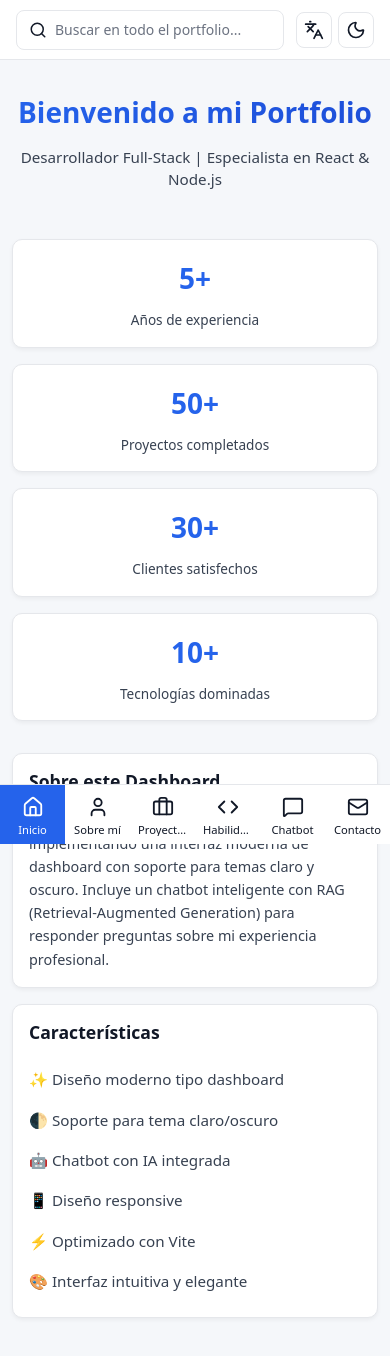
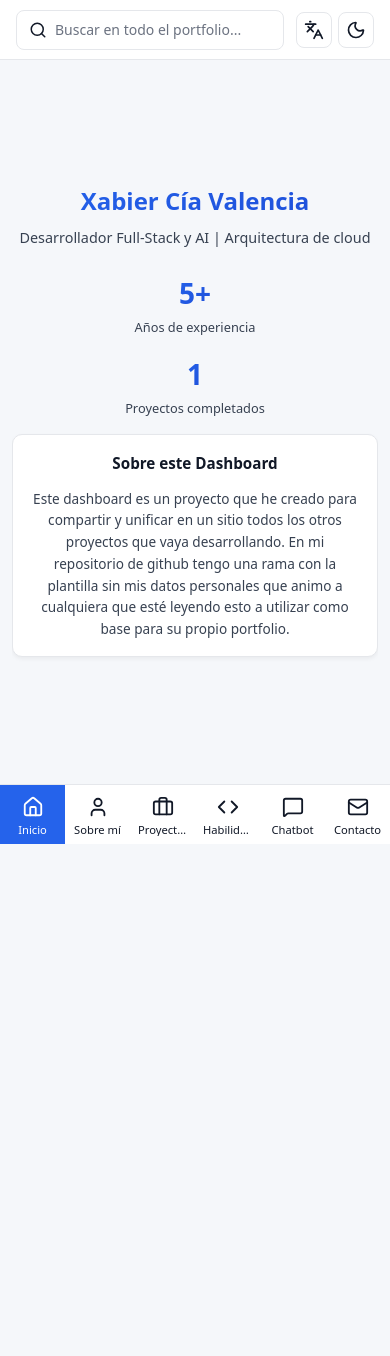
Before and after one commit to xabware/portfolio, a React (Vite) app: page / in a window 390 px wide. Shown: the top 1356 px of the page. After the commit the page ends 844 px from the top, so only its background shows below. Built offline with nearby package versions, Linux system fonts and the light colour scheme.

Commit message:
personalizaciones

```diff
--- a/package.json
+++ b/package.json
@@ -18,7 +18,8 @@
     "gh-pages": "^6.3.0",
     "lucide-react": "^0.562.0",
     "react": "^19.2.0",
-    "react-dom": "^19.2.0"
+    "react-dom": "^19.2.0",
+    "simple-icons": "^16.6.0"
   },
   "devDependencies": {
     "@eslint/js": "^9.39.1",
--- a/src/components/sections/Home.css
+++ b/src/components/sections/Home.css
@@ -1,13 +1,20 @@
+.home-no-scroll {
+  height: 100%;
+  display: flex;
+  flex-direction: column;
+  justify-content: center;
+  overflow: hidden;
+  gap: 2rem;
+}
+
 .hero-section {
   text-align: center;
-  padding: 3rem 0;
-  margin-bottom: 3rem;
 }
 
 .hero-title {
-  font-size: 3rem;
+  font-size: 2.5rem;
   font-weight: 700;
-  margin-bottom: 1rem;
+  margin-bottom: 0.75rem;
   color: var(--text-primary);
   background: linear-gradient(135deg, var(--primary-color), var(--primary-hover));
   -webkit-background-clip: text;
@@ -24,66 +31,108 @@
 }
 
 .hero-subtitle {
-  font-size: 1.25rem;
+  font-size: 1.1rem;
   color: var(--text-secondary);
-  line-height: 1.5;
+  line-height: 1.4;
+  max-width: 600px;
+  margin: 0 auto 2rem;
 }
 
-.stats-grid {
-  display: grid;
-  grid-template-columns: repeat(auto-fit, minmax(200px, 1fr));
-  gap: 1.5rem;
-  margin-bottom: 2rem;
+.stats-inline {
+  display: flex;
+  justify-content: center;
+  align-items: center;
+  gap: 3rem;
+  margin-top: 1.5rem;
 }
 
-.stat-card {
-  text-align: center;
+.stat-item {
+  display: flex;
+  flex-direction: column;
+  align-items: center;
+  position: relative;
+}
+
+.stat-item:not(:last-child)::after {
+  content: '';
+  position: absolute;
+  right: -1.5rem;
+  top: 50%;
+  transform: translateY(-50%);
+  width: 1px;
+  height: 60%;
+  background: var(--border-color);
+  opacity: 0.3;
 }
 
 .stat-number {
   font-size: 2.5rem;
   font-weight: 700;
-  color: var(--primary-color);
-  margin-bottom: 0.5rem;
+  background: linear-gradient(135deg, var(--primary-color), var(--primary-hover));
+  -webkit-background-clip: text;
+  -webkit-text-fill-color: transparent;
+  background-clip: text;
+  margin-bottom: 0.25rem;
+}
+
+@supports not (background-clip: text) {
+  .stat-number {
+    color: var(--primary-color);
+  }
 }
 
 .stat-label {
-  font-size: 0.95rem;
+  font-size: 0.9rem;
   color: var(--text-secondary);
+  font-weight: 500;
 }
 
-.info-grid {
-  display: grid;
-  grid-template-columns: repeat(auto-fit, minmax(300px, 1fr));
-  gap: 1.5rem;
+.description-section {
+  max-width: 700px;
+  margin: 0 auto;
+  width: 100%;
 }
 
-.features-list {
-  list-style: none;
+.description-card {
+  background: var(--card-bg);
+  border: 1px solid var(--border-color);
+  text-align: center;
 }
 
-.features-list li {
-  padding: 0.5rem 0;
+.description-title {
+  font-size: 1.1rem;
+  font-weight: 600;
+  color: var(--text-primary);
+  margin-bottom: 0.75rem;
+}
+
+.description-text {
   font-size: 0.95rem;
+  line-height: 1.6;
+  color: var(--text-secondary);
+  margin: 0;
 }
 
 @media (max-width: 768px) {
-  .hero-section {
-    padding: 2rem 0;
-    margin-bottom: 2rem;
+  .home-no-scroll {
+    gap: 1.5rem;
   }
 
   .hero-title {
-    font-size: 2rem;
+    font-size: 1.75rem;
   }
 
   .hero-subtitle {
-    font-size: 1rem;
+    font-size: 0.95rem;
+    margin-bottom: 1.5rem;
   }
 
-  .stats-grid {
-    grid-template-columns: repeat(2, 1fr);
-    gap: 1rem;
+  .stats-inline {
+    gap: 2rem;
+  }
+
+  .stat-item:not(:last-child)::after {
+    right: -1rem;
   }
 
   .stat-number {
@@ -94,31 +143,51 @@
     font-size: 0.85rem;
   }
 
-  .info-grid {
-    grid-template-columns: 1fr;
-    gap: 1rem;
+  .description-title {
+    font-size: 1rem;
+  }
+
+  .description-text {
+    font-size: 0.9rem;
   }
 }
 
 @media (max-width: 480px) {
-  .hero-section {
-    padding: 1.5rem 0;
-    margin-bottom: 1.5rem;
+  .home-no-scroll {
+    gap: 1rem;
   }
 
   .hero-title {
-    font-size: 1.75rem;
+    font-size: 1.5rem;
   }
 
   .hero-subtitle {
-    font-size: 0.95rem;
+    font-size: 0.9rem;
+    margin-bottom: 1rem;
   }
 
-  .stats-grid {
-    grid-template-columns: 1fr;
+  .stats-inline {
+    flex-direction: column;
+    gap: 1rem;
+  }
+
+  .stat-item:not(:last-child)::after {
+    display: none;
   }
 
   .stat-number {
     font-size: 1.75rem;
   }
+
+  .stat-label {
+    font-size: 0.8rem;
+  }
+
+  .description-title {
+    font-size: 0.95rem;
+  }
+
+  .description-text {
+    font-size: 0.85rem;
+  }
 }
--- a/src/components/sections/Home.tsx
+++ b/src/components/sections/Home.tsx
@@ -10,50 +10,29 @@ const Home = memo(() => {
 
   const stats = useMemo(() => [
     { number: '5+', label: t.yearsExperience },
-    { number: '50+', label: t.projectsCompleted },
-    { number: '30+', label: t.satisfiedClients },
-    { number: '10+', label: t.techMastered },
-  ], [t]);
-
-  const features = useMemo(() => [
-    t.modernDesign,
-    t.darkModeSupport,
-    t.aiChatbot,
-    t.responsiveDesign,
-    t.viteOptimized,
-    t.elegantInterface,
+    { number: '1', label: t.projectsCompleted },
   ], [t]);
 
   return (
-    <div className="section-content">
+    <div className="section-content home-no-scroll">
       <div className="hero-section">
         <h1 className="hero-title">{t.welcomeTitle}</h1>
-        <p className="hero-subtitle">
-          {t.welcomeSubtitle}
-        </p>
+        <p className="hero-subtitle">{t.welcomeSubtitle}</p>
+
+        <div className="stats-inline">
+          {stats.map((stat, index) => (
+            <div key={`stat-${index}`} className="stat-item">
+              <div className="stat-number">{stat.number}</div>
+              <div className="stat-label">{stat.label}</div>
+            </div>
+          ))}
+        </div>
       </div>
 
-      <div className="stats-grid">
-        {stats.map((stat, index) => (
-          <Card key={`stat-${index}`} className="stat-card">
-            <div className="stat-number">{stat.number}</div>
-            <div className="stat-label">{stat.label}</div>
-          </Card>
-        ))}
-      </div>
-
-      <div className="info-grid">
-        <Card title={t.aboutDashboard}>
-          <p>
-            {t.dashboardDescription}
-          </p>
-        </Card>
-        <Card title={t.features}>
-          <ul className="features-list">
-            {features.map((feature, index) => (
-              <li key={`feature-${index}`}>{feature}</li>
-            ))}
-          </ul>
+      <div className="description-section">
+        <Card className="description-card">
+          <h3 className="description-title">{t.aboutDashboard}</h3>
+          <p className="description-text">{t.dashboardDescription}</p>
         </Card>
       </div>
     </div>
--- a/src/components/sections/Projects.tsx
+++ b/src/components/sections/Projects.tsx
@@ -1,6 +1,7 @@
 import { useMemo, memo } from 'react';
 import Card from '../Card';
-import { ExternalLink, Github } from 'lucide-react';
+import { ExternalLink } from 'lucide-react';
+import { GithubIcon } from '../BrandIcons';
 import { useLanguage } from '../../contexts/LanguageContext';
 import { useTranslations } from '../../translations';
 import './Projects.css';
@@ -64,7 +65,7 @@ const Projects = memo(() => {
             </div>
             <div className="project-links">
               <a href={project.github} target="_blank" rel="noopener noreferrer">
-                <Github size={18} />
+                <GithubIcon size={18} />
                 {t.code}
               </a>
               <a href={project.demo} target="_blank" rel="noopener noreferrer">
--- a/src/components/sections/Skills.tsx
+++ b/src/components/sections/Skills.tsx
@@ -13,36 +13,37 @@ const Skills = memo(() => {
       title: t.frontend,
       skills: [
         { name: 'React', level: 95 },
-        { name: 'TypeScript', level: 90 },
-        { name: 'CSS/Sass', level: 85 },
-        { name: 'Vue.js', level: 75 },
+        { name: 'ASP', level: 90 },
+        { name: 'CSS', level: 70 },
+        { name: 'Angular.js', level: 90 },
       ],
     },
     {
       title: t.backend,
       skills: [
-        { name: 'Node.js', level: 90 },
+        { name: '.NET', level: 90 },
         { name: 'Python', level: 85 },
-        { name: 'Express', level: 88 },
-        { name: 'FastAPI', level: 80 },
+        { name: 'Java', level: 75 },
+        { name: 'PHP', level: 80 },
       ],
     },
     {
       title: t.databases,
       skills: [
-        { name: 'MongoDB', level: 85 },
-        { name: 'PostgreSQL', level: 82 },
-        { name: 'Redis', level: 75 },
-        { name: 'Pinecone', level: 70 },
+        { name: 'Microsoft SQL Server', level: 95 },
+        { name: 'SQL', level: 95 },
+        { name: 'Entity Framework', level: 90 },
+        { name: 'T-SQL', level: 90 },
       ],
     },
     {
       title: t.devopsTools,
       skills: [
-        { name: 'Git', level: 92 },
-        { name: 'Docker', level: 80 },
-        { name: 'AWS', level: 75 },
-        { name: 'CI/CD', level: 78 },
+        { name: 'Git', level: 100 },
+        { name: 'Docker', level: 70 },
+        { name: 'Azure DevOps', level: 70 },
+        { name: 'AWS', level: 60 },
+        { name: 'CI/CD', level: 80 },
       ],
     },
   ], [t]);
@@ -50,7 +51,6 @@ const Skills = memo(() => {
   const additionalSkills = useMemo(() => [
     t.skillAgileScrum,
     t.skillRestApis,
-    t.skillGraphQL,
     t.skillMicroservices,
     t.skillTesting,
     t.skillUIUX,
@@ -58,6 +58,7 @@ const Skills = memo(() => {
     t.skillPerformanceOptimization,
     t.skillSecurityBestPractices,
     t.skillTeamLeadership,
+    t.skillAutonomia,
   ], [t]);
 
   return (
--- a/src/translations.ts
+++ b/src/translations.ts
@@ -16,40 +16,40 @@ export const translations = {
     contact: 'Contacto',
 
     // Home
-    welcomeTitle: 'Bienvenido a mi Portfolio',
-    welcomeSubtitle: 'Desarrollador Full-Stack | Especialista en React & Node.js',
+    welcomeTitle: 'Xabier Cía Valencia',
+    welcomeSubtitle: 'Desarrollador Full-Stack y AI | Arquitectura de cloud',
     yearsExperience: 'Años de experiencia',
     projectsCompleted: 'Proyectos completados',
-    satisfiedClients: 'Clientes satisfechos',
-    techMastered: 'Tecnologías dominadas',
     aboutDashboard: 'Sobre este Dashboard',
-    dashboardDescription: 'Este portfolio está construido con React y Vite, implementando una interfaz moderna de dashboard con soporte para temas claro y oscuro. Incluye un chatbot inteligente con RAG (Retrieval-Augmented Generation) para responder preguntas sobre mi experiencia profesional.',
-    features: 'Características',
-    modernDesign: '✨ Diseño moderno tipo dashboard',
-    darkModeSupport: '🌓 Soporte para tema claro/oscuro',
-    aiChatbot: '🤖 Chatbot con IA integrada',
-    responsiveDesign: '📱 Diseño responsive',
-    viteOptimized: '⚡ Optimizado con Vite',
-    elegantInterface: '🎨 Interfaz intuitiva y elegante',
+    dashboardDescription: 'Este dashboard es un proyecto que he creado para compartir y unificar en un sitio todos los otros proyectos que vaya desarrollando. En mi repositorio de github tengo una rama con la plantilla sin mis datos personales que animo a cualquiera que esté leyendo esto a utilizar como base para su propio portfolio.',
 
     // About
     aboutMe: 'Sobre mí',
-    aboutDescription1: 'Soy un desarrollador full-stack apasionado por crear soluciones innovadoras y eficientes. Con más de 5 años de experiencia en el desarrollo web, me especializo en tecnologías modernas como React, Node.js, y bases de datos tanto relacionales como NoSQL.',
-    aboutDescription2: 'Mi enfoque se centra en escribir código limpio, mantenible y escalable, siempre buscando las mejores prácticas y las últimas tendencias en desarrollo de software.',
+    aboutDescription1: 'Soy una persona curiosa e implicada. Elegí como carrera la ingeniería de software porque estaba dudando entre demasiadas carreras, física, biología, matemáticas... Y sentí que la ingeniería de software, por su caracter transversal, me permitiría explorar muchas áreas y llegar a encontrar qué era lo que más me apasionaba en la vida.',
+    aboutDescription2: 'A día de hoy, soy consciente de que lo que me llamó de la informática, es su capacidad para transformar cada área del mundo de una forma distinta, y de impactar en tantas vidas de una forma positiva. Me gusta estar al día con los últimos avances tecnológicos, y encontrar formas de las que pueden mejorar la calidad de vida de las personas.',
     professionalExperience: 'Experiencia Profesional',
-    seniorFullStack: 'Senior Full-Stack Developer',
-    techCompany: 'Tech Company | 2022 - Presente',
-    seniorDescription: 'Desarrollo de aplicaciones empresariales utilizando React, Node.js y microservicios. Implementación de arquitecturas escalables y sistemas distribuidos.',
-    fullStackDeveloper: 'Full-Stack Developer',
-    startupTech: 'Startup Tech | 2020 - 2022',
-    fullStackDescription: 'Desarrollo de MVP y productos desde cero. Trabajo con equipos ágiles y metodologías modernas de desarrollo.',
-    juniorDeveloper: 'Junior Developer',
-    softwareAgency: 'Software Agency | 2019 - 2020',
-    juniorDescription: 'Desarrollo frontend y backend de aplicaciones web. Aprendizaje de mejores prácticas y trabajo en equipo.',
+    seniorFullStack: 'Full-Stack Developer',
+    techCompany: 'Tracasa instrumental | 2021 - Presente',
+    seniorDescription: 'Desarrollo de aplicaciones gubernamentales utilizando principalmente .NET, angular, react y T-SQL. Implementación de arquitectura y planificación de proyectos, integración de sistemas de inteligencia artificial.',
+    fullStackDeveloper: 'Prácticas extracurriculares',
+    startupTech: 'Veridas | 2020',
+    fullStackDescription: 'Preparación de conjuntos de datos para entrenar modelos de reconocimiento facial. Diseño de aplicaciones móviles con android studio y java.',
+    juniorDeveloper: 'Prácticas extracurriculares',
+    softwareAgency: 'Veridas | 2019',
+    juniorDescription: 'Preparación de conjuntos de datos para entrenar modelos de reconocimiento facial.',
     education: 'Educación',
-    degree: 'Ingeniería en Sistemas Computacionales',
-    university: 'Universidad Tecnológica | 2015 - 2019',
-    degreeDescription: 'Especialización en desarrollo de software y sistemas distribuidos.',
+    educationItems: [
+      {
+        degree: 'Master en Ingeniería informática',
+        institution: 'Universidad pública de Navarra | 2021-2024',
+        description: 'Master generalista que cubre los contenidos que se quedan fuera del grado.'
+      },
+      {
+        degree: 'Ingeniería informática',
+        institution: 'Universidad pública de Navarra | 2017-2021',
+        description: 'Especialización en Computación y sistemas inteligentes y en Tecnologías de la información.'
+      }
+    ],
 
     // Projects
     myProjects: 'Mis Proyectos',
@@ -127,14 +127,14 @@ export const translations = {
     // Skills - Additional Competencies
     skillAgileScrum: 'Agile/Scrum',
     skillRestApis: 'REST APIs',
-    skillGraphQL: 'GraphQL',
     skillMicroservices: 'Microservicios',
-    skillTesting: 'Testing (Jest, Pytest)',
+    skillTesting: 'Testing',
     skillUIUX: 'UI/UX Design',
     skillResponsiveDesign: 'Responsive Design',
     skillPerformanceOptimization: 'Performance Optimization',
     skillSecurityBestPractices: 'Security Best Practices',
-    skillTeamLeadership: 'Team Leadership',
+    skillTeamLeadership: 'Liderazgo',
+    skillAutonomia: 'Autonomía',
   },
   en: {
     // Header
@@ -181,9 +181,18 @@ export const translations = {
     softwareAgency: 'Software Agency | 2019 - 2020',
     juniorDescription: 'Frontend and backend development of web applications. Learning best practices and teamwork.',
     education: 'Education',
-    degree: 'Computer Systems Engineering',
-    university: 'Technological University | 2015 - 2019',
-    degreeDescription: 'Specialization in software development and distributed systems.',
+    educationItems: [
+      {
+        degree: 'Master in Computer Engineering',
+        institution: 'Public University of Navarre | 2021-2024',
+        description: 'Generalist master covering contents that are outside the undergraduate degree.'
+      },
+      {
+        degree: 'Computer Engineering',
+        institution: 'Public University of Navarre | 2017-2021',
+        description: 'Specialization in Computing and intelligent systems and in Information Technology.'
+      }
+    ],
 
     // Projects
     myProjects: 'My Projects',
@@ -261,7 +270,6 @@ export const translations = {
     // Skills - Additional Competencies
     skillAgileScrum: 'Agile/Scrum',
     skillRestApis: 'REST APIs',
-    skillGraphQL: 'GraphQL',
     skillMicroservices: 'Microservices',
     skillTesting: 'Testing (Jest, Pytest)',
     skillUIUX: 'UI/UX Design',
@@ -269,6 +277,7 @@ export const translations = {
     skillPerformanceOptimization: 'Performance Optimization',
     skillSecurityBestPractices: 'Security Best Practices',
     skillTeamLeadership: 'Team Leadership',
+    skillAutonomia: '',
   },
 } as const;
 
```
Also changed, not shown: src/components/BrandIcons.tsx (added, +49 -0 lines), src/components/sections/About.tsx (+11 -4 lines), src/components/sections/Contact.tsx (+14 -14 lines), 1 other file (tests, documents, lock files or other folders).
